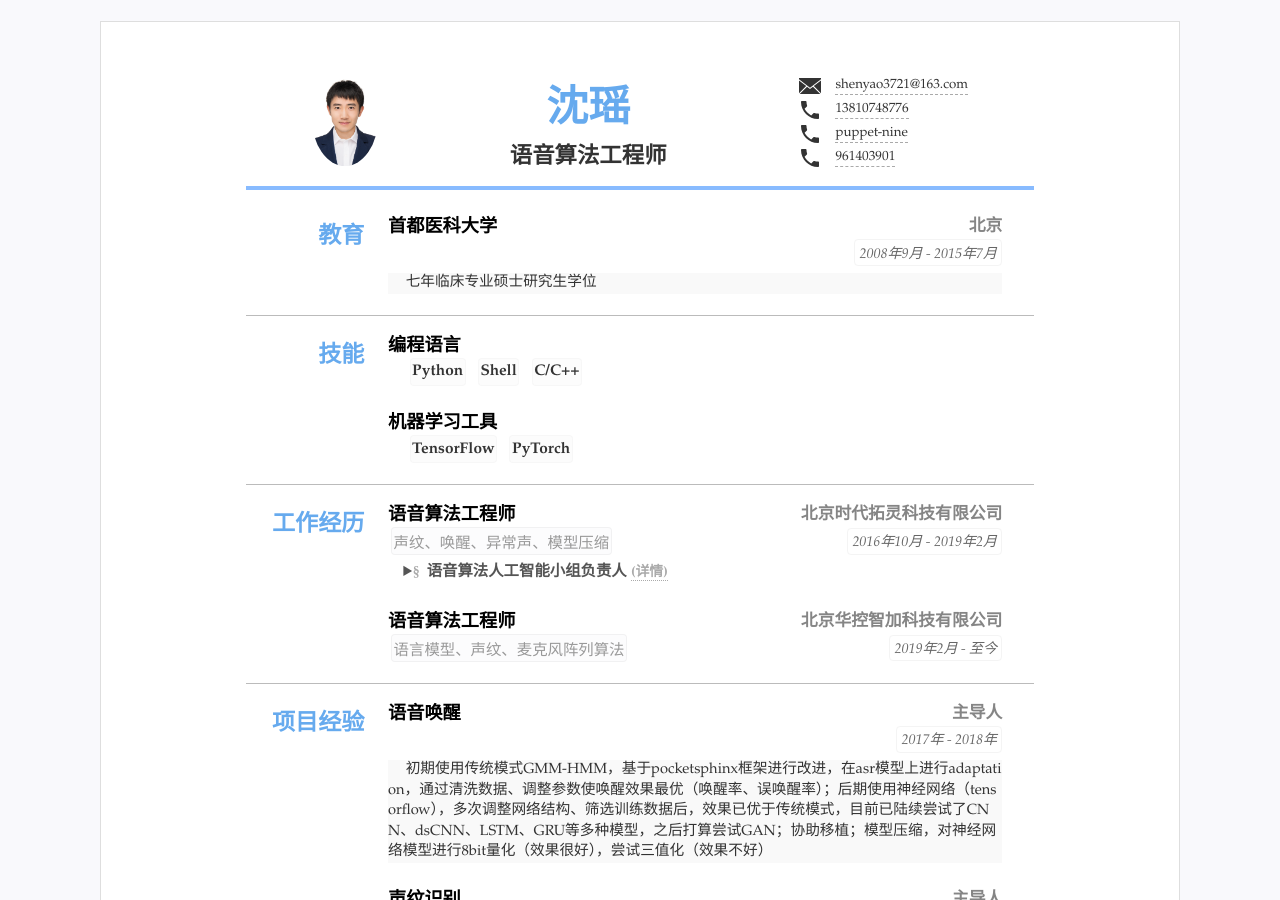
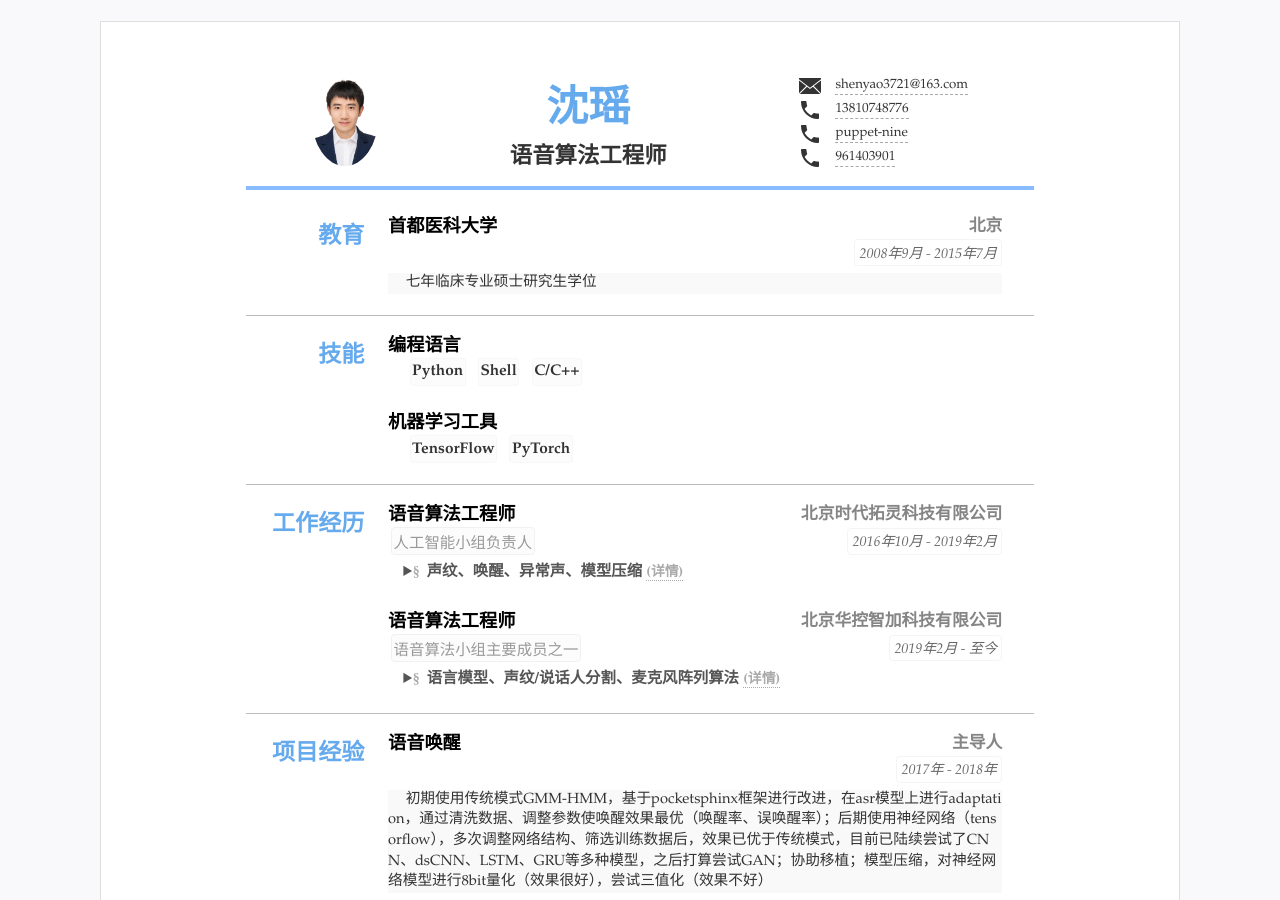
Before and after one commit to shenyao3721/cv, a Jekyll site: the page built from index.html, in a window 1280 px wide and 900 px high. Built offline with Jekyll 4.4.1, drawn with Linux system fonts in a browser that asks for light colours; part of the change alters nothing that is shown.

Commit message:
Update resume.yml

```diff
--- a/_data/resume.yml
+++ b/_data/resume.yml
@@ -57,18 +57,18 @@ main: #简历主要内容，
     sub: 北京时代拓灵科技有限公司
     duration: "2016年10月 - 2019年2月"
     tags:
-    - 声纹、唤醒、异常声、模型压缩
-    summary: 语音算法人工智能小组负责人
-    detail: 主要负责abc
+    - 人工智能小组负责人
+    summary: 声纹、唤醒、异常声、模型压缩
+    detail: 负责的项目包括：1.智能门锁和车载系统的声纹识别；2.电视机和音响的低功耗语音唤醒；3.打砸ATM机异常声检测；4.唤醒模型量化压缩等项目
     # open: open
     #可以设置open默认展开
   - title: 语音算法工程师
     sub: 北京华控智加科技有限公司
     duration: "2019年2月 - 至今"
     tags:
-    - 语言模型、声纹、麦克风阵列算法
-    summary:
-    detail:
+    - 语音算法小组主要成员之一
+    summary: 语言模型、声纹/说话人分割、麦克风阵列算法
+    detail: 负责项目包括：1.语音识别(ASR)语言模型训练、优化，生成发音词典(包括多音字)；2.公安部声纹系统优化，说话人分割/聚类；3.麦克风阵列定位算法实现与定点化，波束成形(Beamforming)算法优化/定点化；
 
 - type: projects
   name: 项目经验
```
